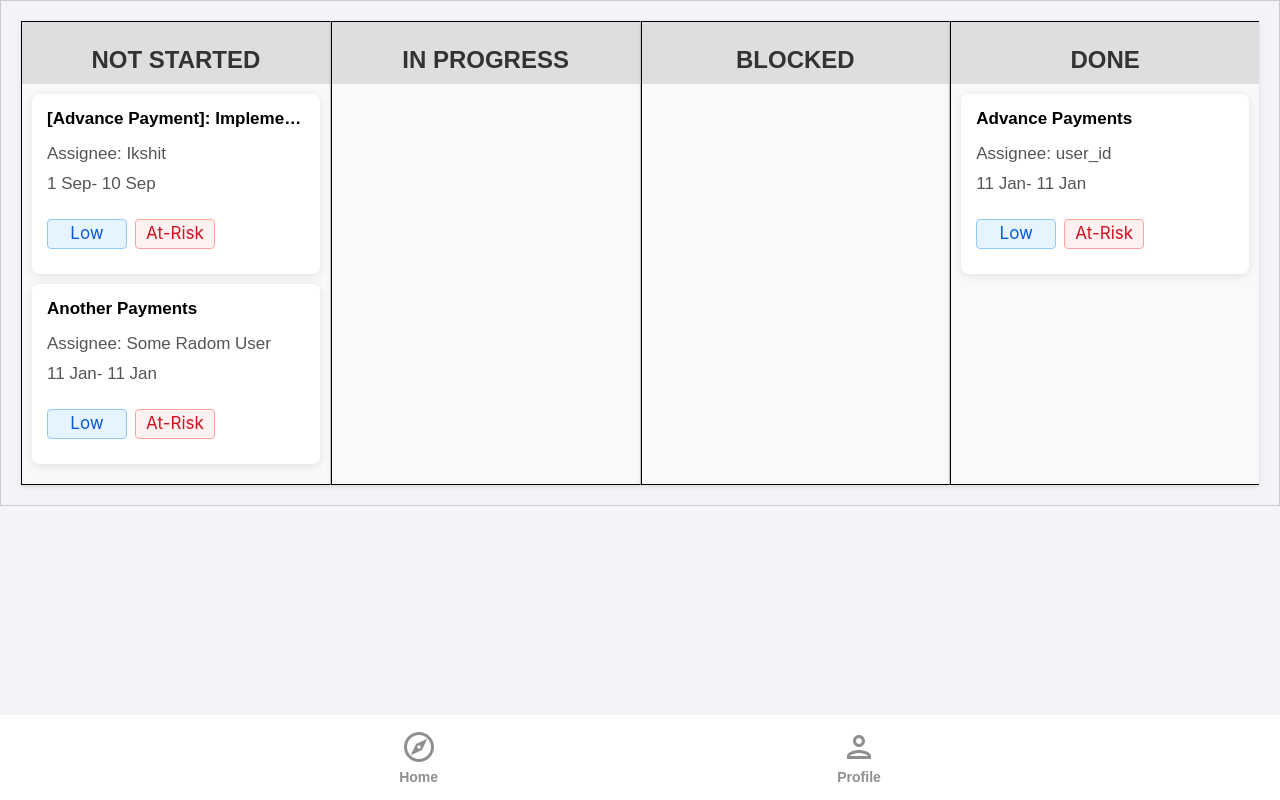
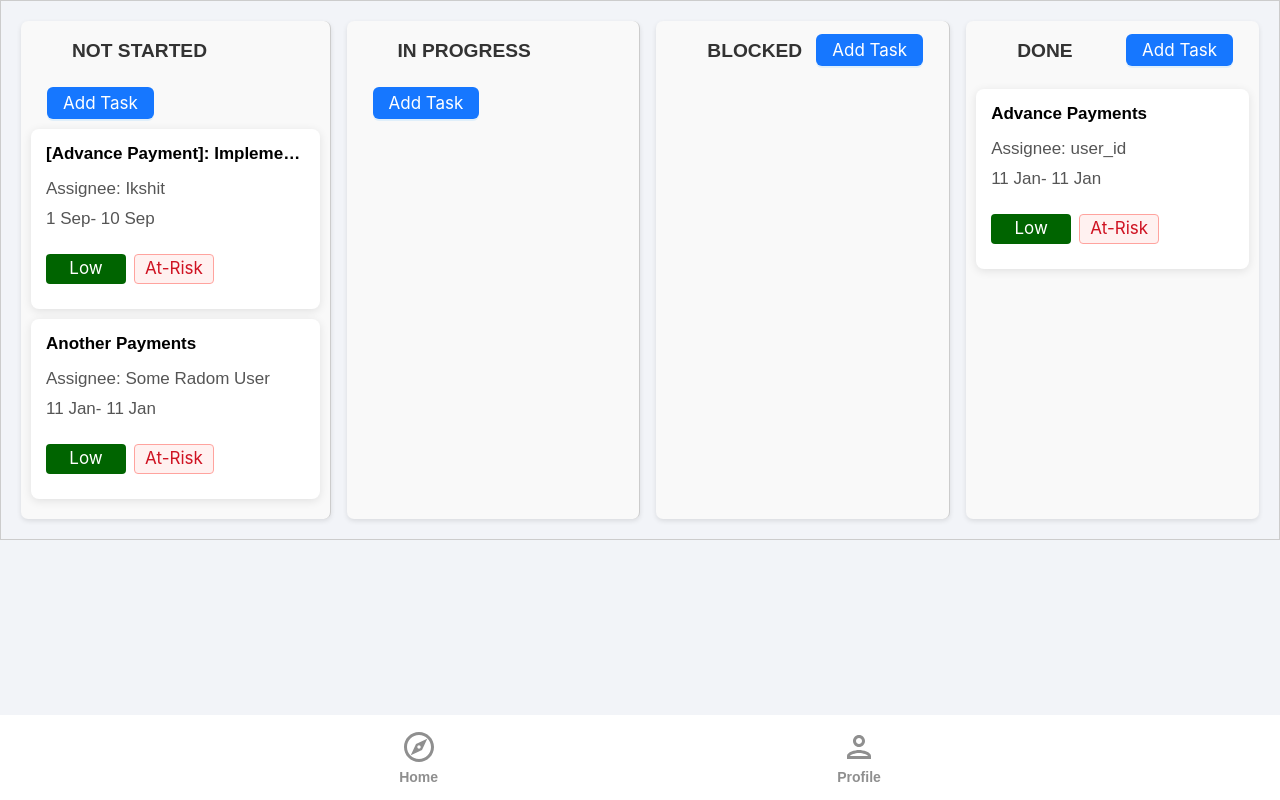
Before and after one commit to ikshitd/Ship-It, a React (Create React App) app: page /test in a window 1280 px wide. Built offline with nearby package versions, Linux system fonts and the light colour scheme.

Commit message:
feat: Added the Add-Task button with some addtional css

```diff
--- a/src/components/Board/Board.js
+++ b/src/components/Board/Board.js
@@ -1,12 +1,13 @@
 import React, { useState } from 'react';
 import { DragDropContext, Droppable, Draggable } from 'react-beautiful-dnd';
 import Task from './Task';
+import { Button } from 'antd';
 
 export default function Board() {
   const [tasks, setTasks] = useState({
     NOT_STARTED: [
       {
-        id: 1,
+        id: 'task-1',
         heading: '[Advance Payment]: Implementing UpdatePaymentConfiguraiton API',
         assigneeId: 'Ikshit',
         startDate: new Date('2021-09-01'),
@@ -16,7 +17,7 @@ export default function Board() {
         status: 'At-Risk',
       },
       {
-        id: 2,
+        id: 'task-2',
         heading: 'Another Payments',
         assigneeId: 'Some Radom User',
         startDate: new Date(),
@@ -30,7 +31,7 @@ export default function Board() {
     BLOCKED: [],
     DONE: [
       {
-        id: 3,
+        id: 'task-3',
         heading: 'Advance Payments',
         assigneeId: 'user_id',
         startDate: Date(),
@@ -75,6 +76,9 @@ export default function Board() {
                 <div className="task-details">
                   <div className="section-header">
                     <h3 className="section-heading"> {columnId.replace('_', ' ')} </h3>
+                    <Button style={{ fontSize: '17px' }} type="primary" size="medium">
+                      Add Task
+                    </Button>
                   </div>
                   {tasks[columnId].map((task, index) => (
                     <Draggable key={task.id} draggableId={task.id} index={index}>
--- a/src/components/Board/Task.js
+++ b/src/components/Board/Task.js
@@ -42,7 +42,7 @@ export default function Task({ task }) {
               width: '80px',
               marginTop: '15px',
             }}
-            color="blue"
+            color={task.priority === 'High' ? 'red' : task.priority === 'Medium' ? 'orange' : 'darkgreen'}
           >
             <div style={{ marginTop: '3px' }}>{task.priority}</div>
           </Tag>
--- a/src/index.css
+++ b/src/index.css
@@ -851,18 +851,17 @@ button {
 .board-container {
   display: flex;
   /* margin: 50px; */
-  /* gap: 1rem; */
+  gap: 1rem;
 }
 
 .section-container {
   width: 25%;
   padding: 10px;
   background-color: #f9f9f9;
-  /* border-radius: 7px; */
+  border-radius: 7px;
   box-shadow: 0 2px 5px rgba(0, 0, 0, 0.1);
-  border-style: solid;
-  border-width: 0.5px;
-  /* border-collapse: collapse; */
+  border-style: none;
+  border-collapse: collapse;
 }
 
 h3 {
@@ -932,19 +931,24 @@ h3 {
 }
 
 .section-header {
-  background-color: rgba(0, 0, 0, 0.11);
+  /* background-color: rgba(0, 0, 0, 0.11); */
   font-weight: 800;
   color: black;
-  padding: 0px;
   margin-top: -10px;
   margin-left: -10px;
   margin-right: -10px;
   display: flex;
-  justify-content: center;
+  text-align: left;
   align-items: center;
+  justify-content: space-between;
+  gap: 8px;
+  padding: 0 26px;
+  flex-wrap: wrap;
 }
 
 .section-heading {
-  font-size: 1.5rem;
+  font-size: 1.2rem;
   font-weight: 800;
+  margin-left: 25px;
+  padding-bottom: 7px;
 }
```
